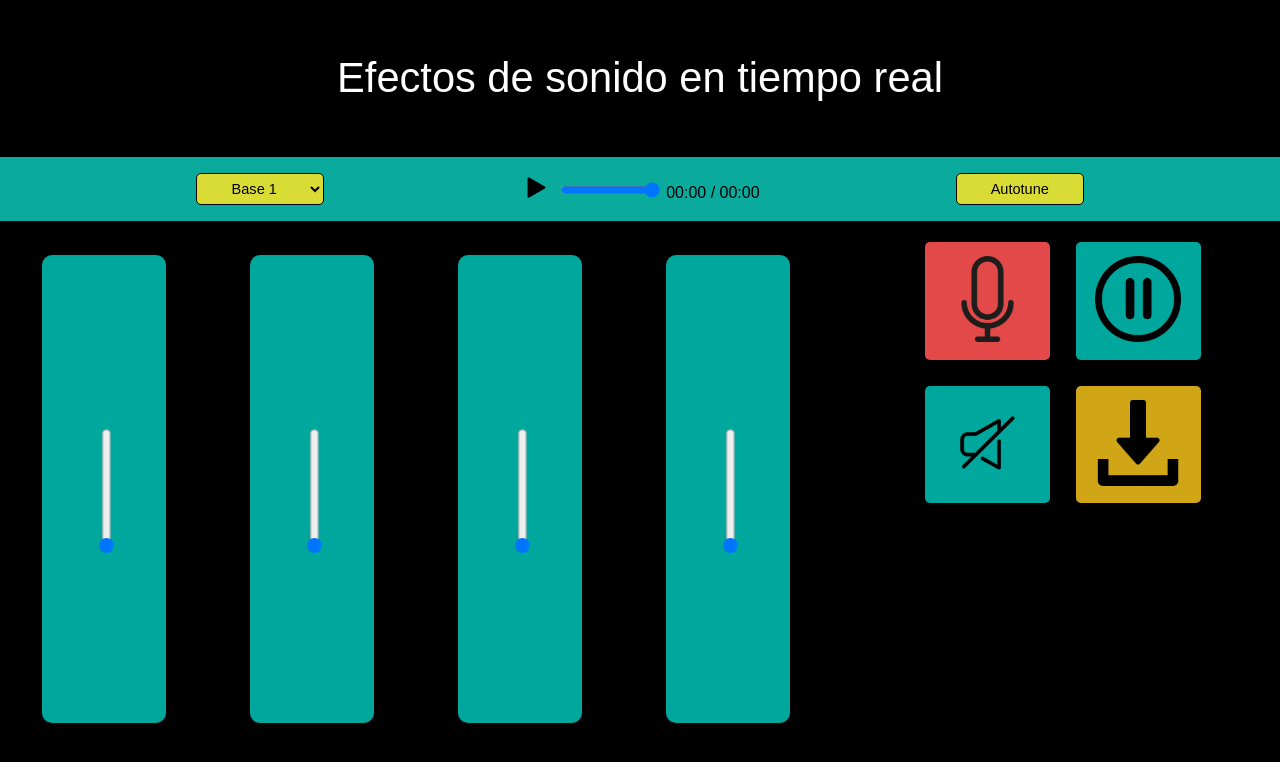
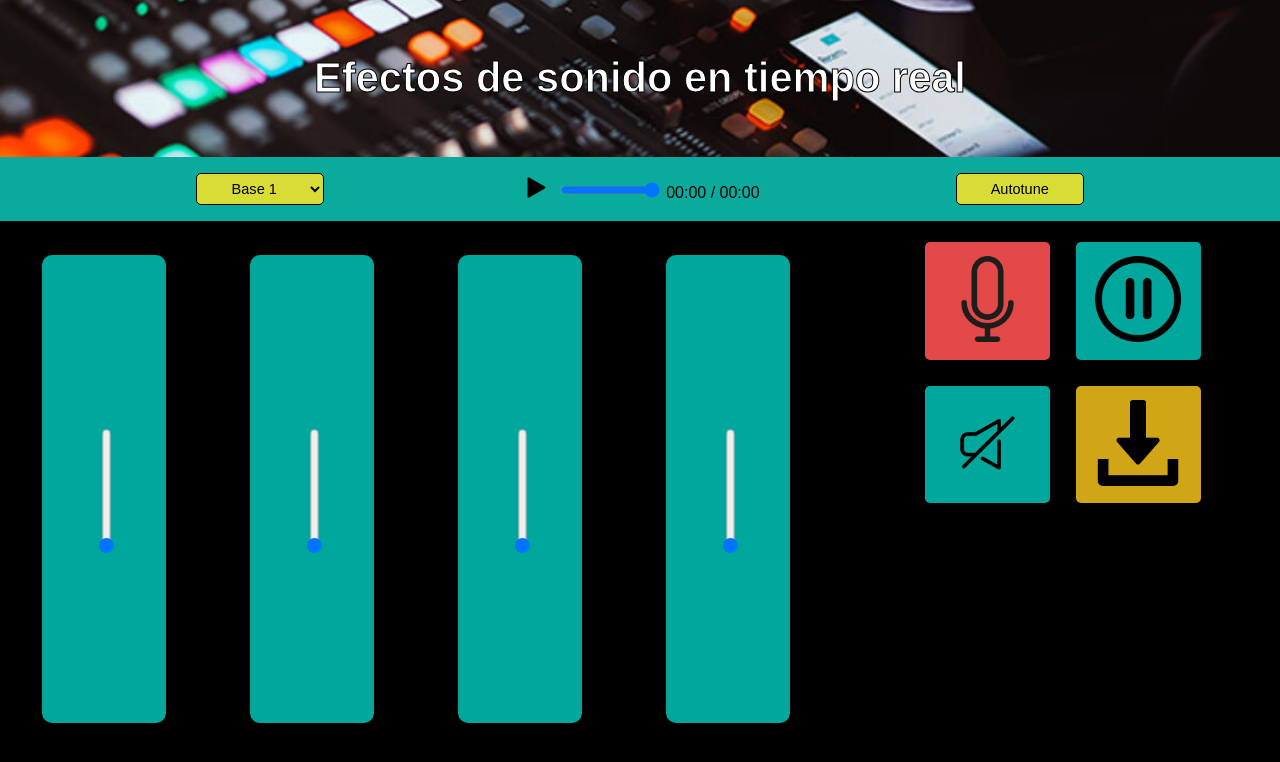
Before and after one commit to ToniTormo/Pryct_VOZ, a plain HTML site: page HTML/Estructura.html in a window 1280 px wide. Drawn offline with Linux system fonts and the light colour scheme.

Commit message:
añadida imagen d fondo al título y tal

```diff
--- a/CSS/Estilo.css
+++ b/CSS/Estilo.css
@@ -42,11 +42,19 @@ body, html{
     justify-items: center;
 
     color: white;
+
+    background-image: url("../img/background.jpg");
+    background-repeat: no-repeat;
+    background-position: center;
+    background-size: cover;
 }
+
 #titulo h1{
     font-size: calc(2vh + 2vw);
     text-align: center;
     margin: auto;
+    -webkit-text-stroke: 1px black;
+    font-weight: bold;
 }
 
 #indice{
```
Also changed, not shown: img/background.jpg (added).
